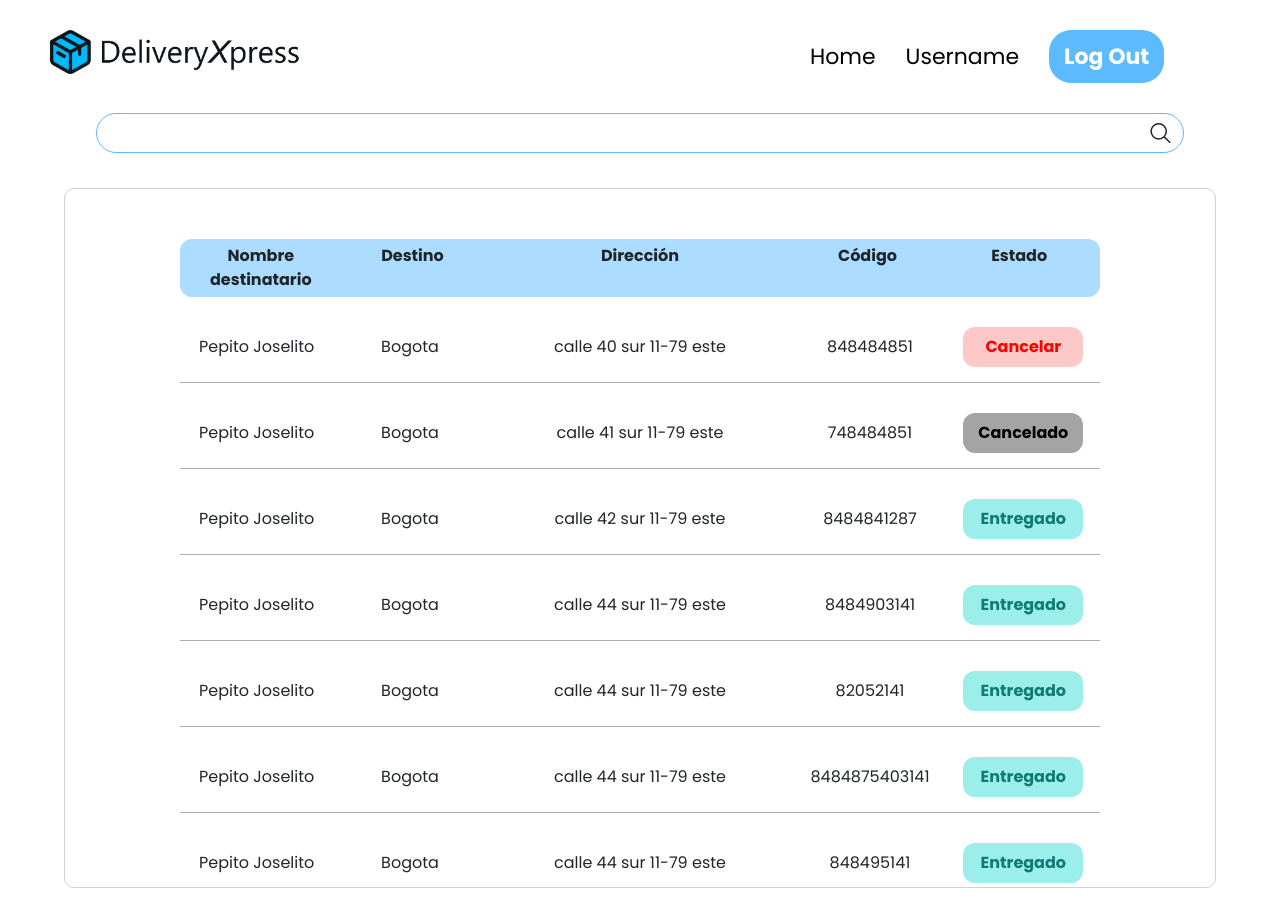
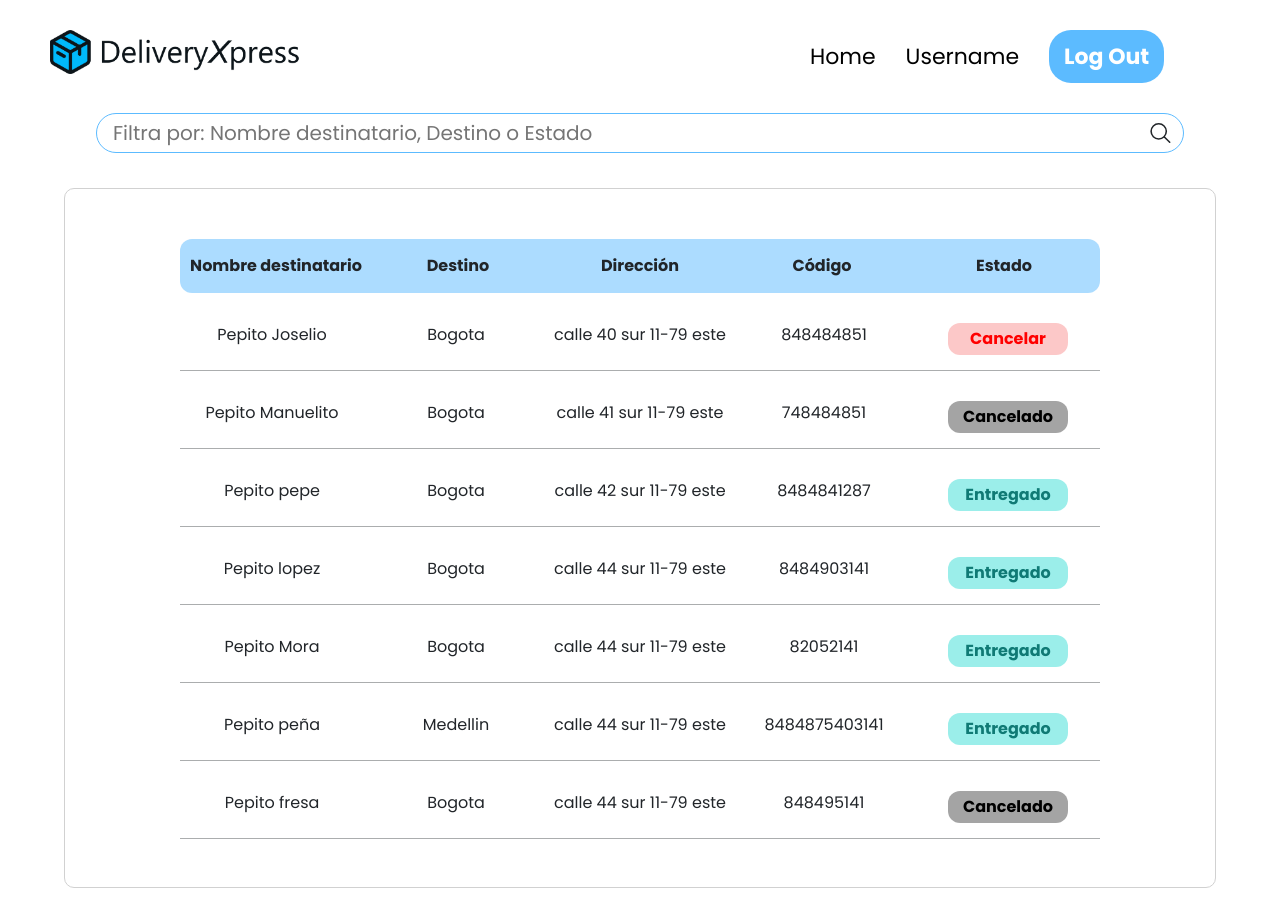
Before and after one commit to CamiloEMP/PaginaEnvios, a React (Create React App) app: page /user-intern in a window 1280 px wide. Built offline with nearby package versions, Linux system fonts and the light colour scheme.

Commit message:
Funcionalidad

```diff
--- a/public/index.html
+++ b/public/index.html
@@ -18,6 +18,7 @@
   <div id="root"></div>
   <div id="Modal_login"></div>
   <div id="Modal_register"></div>
+  <div id="Modal_icon_mobile"></div>
 </body>
 
 </html>
--- a/src/App.js
+++ b/src/App.js
@@ -1,18 +1,26 @@
 import "bootstrap/dist/css/bootstrap.min.css";
-import { Route, Routes} from "react-router-dom";
+import { useState } from "react";
+import { Route, Routes } from "react-router-dom";
 import { UInternPackages } from "./components/UInternPackages";
 import { HeaderProvisional } from "./HeaderProvisional";
 
 function App() {
-
-
+  const [openMenu, setOpenMenu] = useState(false);
   return (
     <>
       <Routes>
-        <Route exact path="/user-intern" element={<UInternPackages />}/>
-        <Route exact path="/" element={<HeaderProvisional />}/>
+        <Route
+          exact
+          path="/user-intern"
+          element={
+            <UInternPackages
+              openMenu={openMenu}
+              setOpenMenu={setOpenMenu}
+            />
+          }
+        />
+        <Route exact path="/" element={<HeaderProvisional />} />
       </Routes>
-
     </>
   );
 }
--- /dev/null
+++ b/src/DataProvisional.js
@@ -0,0 +1,51 @@
+export const dataF = [
+  {
+    nameDestinatary: "Pepito Joselio",
+    destiny: "Bogota",
+    direction: "calle 40 sur 11-79 este",
+    code: 848484851,
+    state: "Cancelar",
+  },
+  {
+    nameDestinatary: "Pepito Manuelito",
+    destiny: "Bogota",
+    direction: "calle 41 sur 11-79 este",
+    code: 748484851,
+    state: "Cancelado",
+  },
+  {
+    nameDestinatary: "Pepito pepe",
+    destiny: "Bogota",
+    direction: "calle 42 sur 11-79 este",
+    code: 8484841287,
+    state: "Entregado",
+  },
+  {
+    nameDestinatary: "Pepito lopez",
+    destiny: "Bogota",
+    direction: "calle 44 sur 11-79 este",
+    code: 8484903141,
+    state: "Entregado",
+  },
+  {
+    nameDestinatary: "Pepito Mora",
+    destiny: "Bogota",
+    direction: "calle 44 sur 11-79 este",
+    code: 82052141,
+    state: "Entregado",
+  },
+  {
+    nameDestinatary: "Pepito peña",
+    destiny: "Medellin",
+    direction: "calle 44 sur 11-79 este",
+    code: 8484875403141,
+    state: "Entregado",
+  },
+  {
+    nameDestinatary: "Pepito fresa",
+    destiny: "Bogota",
+    direction: "calle 44 sur 11-79 este",
+    code: 848495141,
+    state: "Cancelado",
+  },
+];
--- a/src/Modals/Modal.css
+++ b/src/Modals/Modal.css
@@ -10,3 +10,20 @@
   align-items: center;
   color: white;
 }
+
+.container-menu-mobile {
+  width: 80%;
+  height: 550px;
+  display: flex;
+  flex-direction: column;
+  justify-content: space-evenly;
+  font-size: 36px;
+  list-style: none;
+  text-decoration: underline;
+  align-items: center;
+  font-weight: 700;
+}
+
+.container-menu-mobile a {
+  color: rgb(92, 187, 255);
+}
--- /dev/null
+++ b/src/Modals/OpenMenuMobile.jsx
@@ -0,0 +1,18 @@
+import ReactDOM from "react-dom";
+import { Link } from "react-router-dom";
+import "./Modal.css";
+
+const OpenMenuMobile = () => {
+  return ReactDOM.createPortal(
+    <div className="Modal-background">
+      <ul className="container-menu-mobile">
+        <li><Link to="/">HOME</Link></li>
+        <li><Link to="/">Username</Link></li>
+        <li><Link to="/">Log out</Link></li>
+      </ul>
+    </div>,
+    document.getElementById("Modal_icon_mobile")
+  );
+};
+
+export { OpenMenuMobile };
--- a/src/components/UInternPackages.jsx
+++ b/src/components/UInternPackages.jsx
@@ -2,66 +2,53 @@ import { IoMenu } from "react-icons/io5";
 import { IoSearchOutline } from "react-icons/io5";
 import { UInternShipping } from "./UInternShipping";
 import { Link } from "react-router-dom";
-import logo from "../img/Logo.png"
-import "../styles/UInternPackages.css"
-const UInternPackages = () => {
-  const dataF = [
-    {
-      nameDestinatary: "Pepito Joselito",
-      destiny: "Bogota",
-      direction: "calle 40 sur 11-79 este",
-      code: 848484851,
-      state: "Cancelar"
-    },
-    {
-      nameDestinatary: "Pepito Joselito",
-      destiny: "Bogota",
-      direction: "calle 41 sur 11-79 este",
-      code: 748484851,
-      state: "Cancelado"
-    },
-    {
-      nameDestinatary: "Pepito Joselito",
-      destiny: "Bogota",
-      direction: "calle 42 sur 11-79 este",
-      code: 8484841287,
-      state: "Entregado"
-    },
-    {
-      nameDestinatary: "Pepito Joselito",
-      destiny: "Bogota",
-      direction: "calle 44 sur 11-79 este",
-      code: 8484903141,
-      state: "Entregado"
-    },
-    {
-      nameDestinatary: "Pepito Joselito",
-      destiny: "Bogota",
-      direction: "calle 44 sur 11-79 este",
-      code: 82052141,
-      state: "Entregado"
-    },
-    {
-      nameDestinatary: "Pepito Joselito",
-      destiny: "Bogota",
-      direction: "calle 44 sur 11-79 este",
-      code: 8484875403141,
-      state: "Entregado"
-    },
-    {
-      nameDestinatary: "Pepito Joselito",
-      destiny: "Bogota",
-      direction: "calle 44 sur 11-79 este",
-      code: 848495141,
-      state: "Entregado"
-    },
-  ];
+import logo from "../img/Logo.png";
+import "../styles/UInternPackages.css";
+import { useState } from "react";
+import { dataF } from "../DataProvisional";
+import { OpenMenuMobile } from "../Modals/OpenMenuMobile";
+const UInternPackages = ({openMenu, setOpenMenu}) => {
+
+  const [searchValue, setSearchValue] = useState("");
+  let searchedValue = [];
+  if (!searchValue >= 1) {
+    searchedValue = dataF;
+  } else {
+    searchedValue = dataF.filter((item) => {
+      const nameDestinataryText = item.nameDestinatary.toLocaleLowerCase();
+      const cityText = item.state.toLocaleLowerCase();
+      const detinyText = item.destiny.toLocaleLowerCase();
+      const searchText = searchValue.toLocaleLowerCase();
+
+      if (detinyText.includes(searchText)) {
+        return detinyText.includes(searchText);
+      }
+
+      if (cityText.includes(searchText)) {
+        return cityText.includes(searchText);
+      }
+
+      return nameDestinataryText.includes(searchText);
+    });
+  }
+
+  const SearchNameDestinatary = (e) => {
+    setSearchValue(e.target.value);
+  };
+
+  const onOpenMenu = () => {
+    setOpenMenu(!openMenu)
+  }
+
   return (
     <>
       <header className="header-UIP">
         <img src={logo} alt="" />
-        <div className="">
-          <IoMenu className="IoMenu" />
+        <div className="IoMenu-container">
+          <IoMenu className="IoMenu" onClick={onOpenMenu}/>
+          {!!openMenu && (
+            <OpenMenuMobile />
+          )}
         </div>
         <div className="UserMenu-UIP">
           <Link to="/" className="path-UIP">
@@ -75,7 +62,12 @@ const UInternPackages = () => {
       </header>
       <main className="main-UIP">
         <div>
-          <input type="text" />
+          <input
+            type="text"
+            onChange={SearchNameDestinatary}
+            value={searchValue}
+            placeholder="Filtra por: Nombre destinatario, Destino o Estado"
+          />
           <IoSearchOutline />
         </div>
         <section className="container-lists-UIP">
@@ -86,7 +78,9 @@ const UInternPackages = () => {
             <li>Código</li>
             <li>Estado</li>
           </ul>
-          {dataF.map(item => <UInternShipping props={item} key={item.code} />)}
+          {searchedValue.map((item) => (
+            <UInternShipping props={item} key={item.code} />
+          ))}
         </section>
       </main>
     </>
--- a/src/components/UInternShipping.jsx
+++ b/src/components/UInternShipping.jsx
@@ -14,7 +14,7 @@ const UInternShipping = ({ props }) => {
       <p>{code}</p>
       <span>Estado</span>
       <div>
-        <p
+        <button
           className={`state-UIS ${
             (state === "Cancelado" && "state-cancelled-UIS") ||
             (state === "Cancelar" && "state-cancel-UIS") ||
@@ -22,7 +22,7 @@ const UInternShipping = ({ props }) => {
           }`}
         >
           {state}
-        </p>
+        </button>
       </div>
     </div>
   );
--- a/src/styles/UInternPackages.css
+++ b/src/styles/UInternPackages.css
@@ -12,9 +12,16 @@
   margin-left: 30px;
 }
 
+.IoMenu-container {
+  z-index: 1;
+  display: flex;
+  align-items: center;
+}
+
 .header-UIP .IoMenu {
   font-size: 32px;
   margin: 0 auto;
+  z-index: 25 !important;
 }
 
 .header-UIP .UserMenu-UIP {
@@ -86,6 +93,7 @@
 .main-UIP div svg {
   font-size: 26px;
   margin-right: 10px;
+  cursor: pointer;
 }
 
 .container-lists-UIP {
@@ -109,16 +117,16 @@
 
 .title-lists-UIP {
   width: 80%;
-  padding: 50px 0;
   margin: 0 auto;
   text-align: center;
   list-style: none;
   display: grid;
-  grid-template-columns: 1fr 1fr 2fr 1fr 1fr;
+  grid-template-columns: repeat(5, 1fr);
+  align-items: center;
   background-color: rgba(92, 187, 255, 0.507);
   border-radius: 12px;
   font-weight: 700;
-  padding: 5px;
+  padding: 15px 5px;
 }
 
 @media (max-width: 800px) {
--- a/src/styles/UInternShipping.css
+++ b/src/styles/UInternShipping.css
@@ -15,7 +15,11 @@
 .description-shipping-UIS  p {
   margin: 0;
   display: inline-block;
-  padding: 8px;
+}
+
+.description-shipping-UIS  div button {
+  border: none;
+  padding: 4px 0;
 }
 
 .state-cancel-UIS, .state-cancelled-UIS, .state-del-UIS {
@@ -53,7 +57,7 @@
 @media (min-width: 800px) {
   .description-shipping-UIS{
     width: 80%;
-    grid-template-columns: 1fr 1fr 2fr 1fr 1fr;
+    grid-template-columns: repeat(5, 1fr);
     grid-template-rows: 1fr;
     text-align: center;
   }
```
Also changed, not shown: src/styles/FormRegister.css (deleted).
